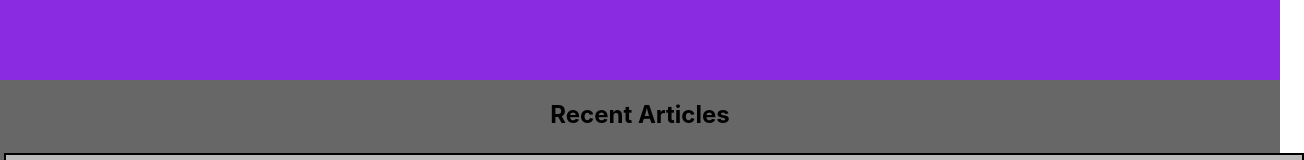
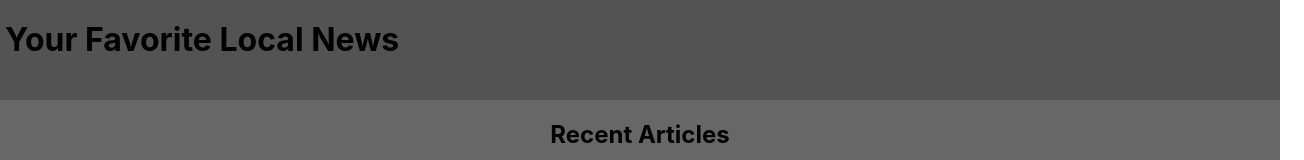
Before and after one commit to sophielabelle/news-reader, a React (Create React App) app: page / in a window 1280 px wide. Shown: the top 160 px of the page, 1304 px wide, since content can reach past the window. Built offline with nearby package versions, Linux system fonts and the light colour scheme.

Commit message:
Add home button and logic to nav bar, add styling and height to Dashboard and Single Article

```diff
--- a/src/components/Dashboard/Dashboard.css
+++ b/src/components/Dashboard/Dashboard.css
@@ -5,5 +5,5 @@
   background-color: var(--color-1);
   min-height: 100vh;
   height: fit-content;
-  width: 100vw;
+  width: 100%;
 }
--- a/src/components/Dashboard/Dashboard.js
+++ b/src/components/Dashboard/Dashboard.js
@@ -9,7 +9,7 @@ export const Dashboard = ({ articles }) =>  {
   })
 
   return (
-    <div className="dashboard">
+    <div className="dashboard nav-spacing">
       <h2>Recent Articles</h2>
       {articleDisplay}
     </div>
--- a/src/components/Dashboard/DashboardCard/DashboardCard.css
+++ b/src/components/Dashboard/DashboardCard/DashboardCard.css
@@ -1,7 +1,7 @@
 .dashboard-card {
   background-color: var(--color-2);
   border: var(--border);
-  width: 100%;
+  width: 90vw;
   margin: 4px;
   padding: 8px;
 }
@@ -12,7 +12,7 @@
 }
 
 .card-contents  > img {
-  width: 45vw;
+  width: 40%;
 }
 
 .card-description {
--- a/src/components/NavBar/NavBar.css
+++ b/src/components/NavBar/NavBar.css
@@ -1,5 +1,37 @@
 .nav-bar {
-  background-color: blueviolet;
+  display: flex;
+  flex-direction: column;
+  align-items: flex-start;
+  justify-content: space-around;
+  position: fixed;
+  top: 0;
+  background-color: rgb(83, 83, 83);
   height: 10vh;
-  min-width: 100px;
+  min-height: 100px;
+  width: 100%;
 }
+
+h1 {
+  position: relative;
+  left: 5px;
+  top: 5px;
+  margin: 0;
+  width: max-content;
+}
+
+.nav-btn {
+  border: none;
+  background-color: rgba(255, 255, 255, 0);
+  font-size: larger;
+  transition: 0.5s;
+  cursor: pointer;
+}
+
+.nav-btn:hover {
+  scale: 1.1;
+  color: rgb(35, 25, 25);
+}
+
+.nav-spacing {
+  margin-top: 100px;
+}
--- a/src/components/NavBar/NavBar.js
+++ b/src/components/NavBar/NavBar.js
@@ -1,8 +1,19 @@
+import { Link } from 'react-router-dom';
+import { useLocation } from 'react-router-dom';
 import './NavBar.css';
 
 export const NavBar = () =>  {
+  const location =  useLocation();
+  const homeButton = location.pathname !== '/' ? <button className="nav-btn">Home</button> : null;
+
   return (
     <div className="nav-bar">
+      <Link to='/'>
+        <h1>Your Favorite Local News</h1>
+      </Link>
+      <Link to='/'>
+        {homeButton}
+      </Link>
     </div>
   );
 }
--- a/src/components/SingleArticle/SingleArticle.js
+++ b/src/components/SingleArticle/SingleArticle.js
@@ -1,12 +1,11 @@
 import './SingleArticle.css';
 import { DateTime } from "luxon";
 
-export const SingleArticle = ({article}) =>  {
+export const SingleArticle = ({ article }) =>  {
   const cleanDate = DateTime.fromISO(article.publishedAt).toLocaleString(DateTime.DATE_MED);
-  // console.log('test', article);
 
   return (
-    <div className="single-article">
+    <div className="single-article nav-spacing">
       <h2>{article.title}</h2>
       <h3>{article.author} Published {cleanDate}</h3>
       <p>{article.content}</p>
```
